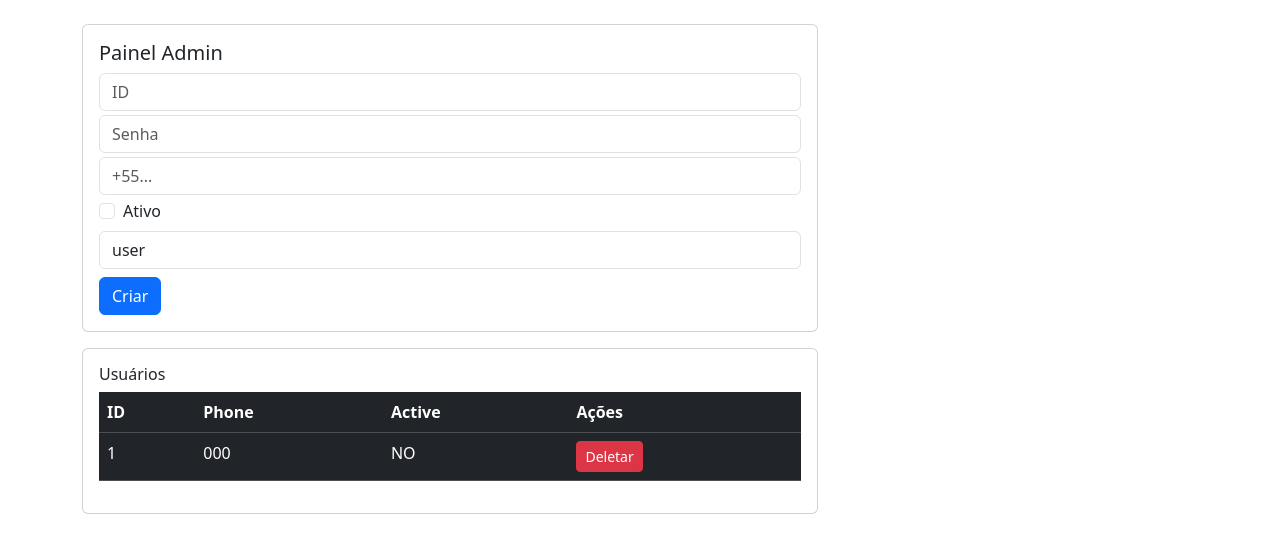
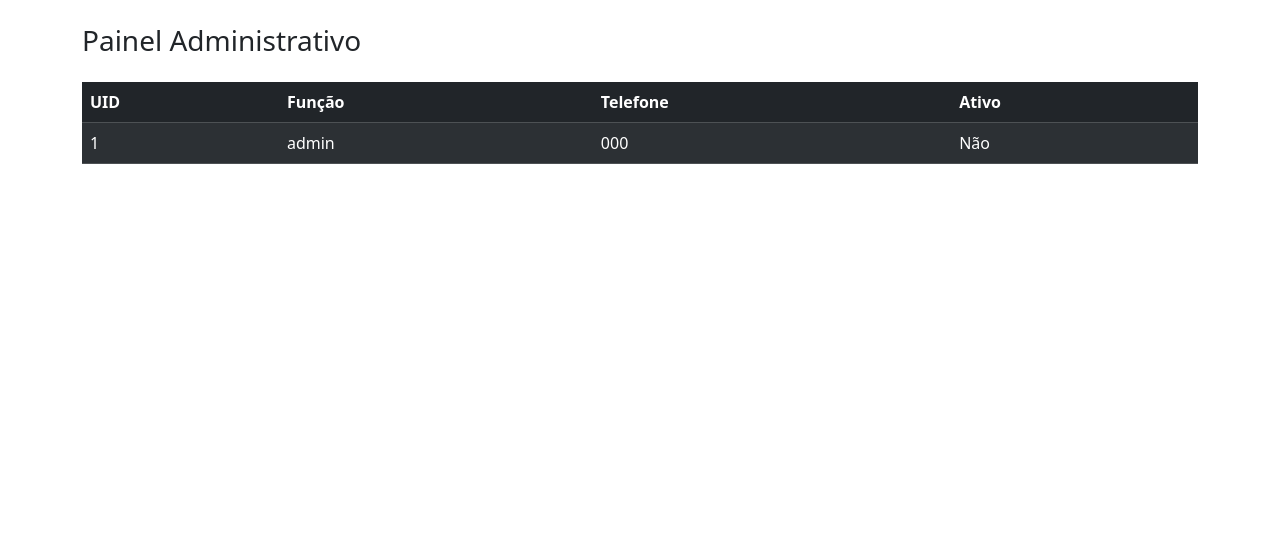
Before and after one commit to telegramsenderscript-lgtm/telegra--sender, a Flask app: template templates/admin.html in a window 1280 px wide. Shown: the part 56-609 px from the top of the page. Run offline with Flask 3, Linux system fonts and the light colour scheme; the template is opened without the code that fills it: most values are stand-ins (such as "Sample title", 1, 10 or a date in 2020); parts of the project's set-up code (start-up, migrations or seed data) failed here and were passed over.

Commit message:
Update admin.html

```diff
--- a/templates/admin.html
+++ b/templates/admin.html
@@ -1,35 +1,28 @@
 {% extends "base.html" %}
 {% block content %}
-<div class="row">
-  <div class="col-md-8">
-    <div class="card p-3">
-      <h5>Painel Admin</h5>
-      <form method="POST">
-        <input name="username" placeholder="ID" class="form-control mb-1">
-        <input name="password" placeholder="Senha" class="form-control mb-1">
-        <input name="phone" placeholder="+55..." class="form-control mb-1">
-        <div class="form-check mb-2"><input type="checkbox" name="active" class="form-check-input"> Ativo</div>
-        <select name="role" class="form-control mb-2"><option value="user">user</option><option value="admin">admin</option></select>
-        <button class="btn btn-primary">Criar</button>
-      </form>
-    </div>
 
-    <div class="card p-3 mt-3">
-      <h6>Usuários</h6>
-      <table class="table table-dark">
-        <thead><tr><th>ID</th><th>Phone</th><th>Active</th><th>Ações</th></tr></thead>
+<h3>Painel Administrativo</h3>
+
+<table class="table table-dark table-striped mt-4">
+  <thead>
+    <tr>
+      <th>UID</th>
+      <th>Função</th>
+      <th>Telefone</th>
+      <th>Ativo</th>
+    </tr>
+  </thead>
+
   <tbody>
     {% for uid, u in users.items() %}
     <tr>
-            <td>{{uid}}</td>
-            <td>{{u.get('phone')}}</td>
-            <td>{{ 'YES' if u.get('active') else 'NO' }}</td>
-            <td><a href="/admin/delete/{{uid}}" class="btn btn-sm btn-danger">Deletar</a></td>
+      <td>{{ uid }}</td>
+      <td>{{ u.role }}</td>
+      <td>{{ u.phone }}</td>
+      <td>{{ "Sim" if u.active else "Não" }}</td>
     </tr>
     {% endfor %}
   </tbody>
 </table>
-    </div>
-  </div>
-</div>
+
 {% endblock %}
```
Lines whose indentation alone changed are shown as unchanged.
